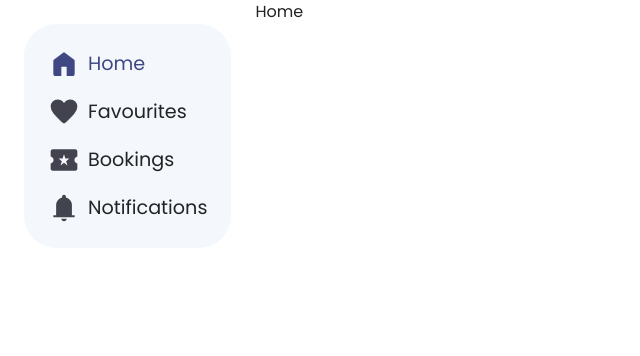
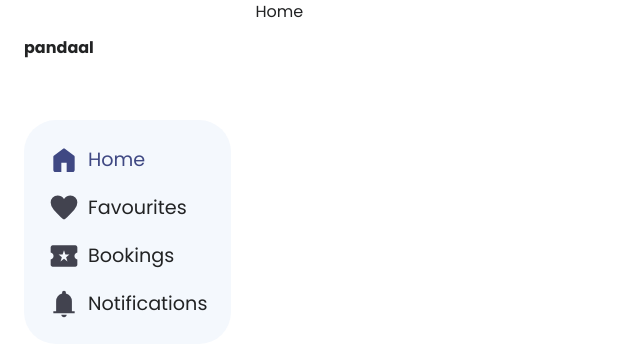
Before and after one commit to FlamingArch/pandaal, a Next.js app: page / in a window 1280 px wide. Shown: the top 356 px of the page, without its empty margins (0-640 px from the left). Built offline with nearby package versions, Linux system fonts and the light colour scheme.

Commit message:
Refactored Sidebar

```diff
--- a/fragments/Logo.js
+++ b/fragments/Logo.js
@@ -1,6 +1,11 @@
-const Logo = () => {
+const Logo = ({ className }) => {
   return (
-    <div className="flex place-items-center text-3xl font-bold text-blue-600 m-6 h-12">
+    <div
+      className={
+        "flex place-items-center text-3xl font-bold text-blue-600 m-6 h-12 " +
+        className
+      }
+    >
       pandaal
     </div>
   );
--- a/fragments/Sidebar.js
+++ b/fragments/Sidebar.js
@@ -4,20 +4,34 @@ import {
   IconHome,
   IconNotifications,
 } from "../components/Icons";
-import { NavigationItem, NavigationSelector } from "../components/Navigation";
+import { Tab } from "../components";
 import Logo from "./Logo";
 
-const Sidebar = () => {
+const AppSidebar = () => {
+  const navigationItems = [
+    {
+      icon: IconHome,
+      label: "Home",
+    },
+    {
+      icon: IconFavorites,
+      label: "Favourites",
+    },
+    {
+      icon: IconBookings,
+      label: "Bookings",
+    },
+    {
+      icon: IconNotifications,
+      label: "Notifications",
+    },
+  ];
   return (
     <div className="flex flex-col">
-      <Logo />
-      <NavigationSelector>
-        <NavigationItem active={true} Icon={IconHome} label="Home" />
-        <NavigationItem Icon={IconFavorites} label="Favourites" />
-        <NavigationItem Icon={IconBookings} label="Bookings" />
-        <NavigationItem Icon={IconNotifications} label="Notifications" />
-      </NavigationSelector>
+      <Logo className="hidden-mobile" />
+      <Tab.Bar items={navigationItems} />
     </div>
   );
 };
-export default Sidebar;
+
+export default AppSidebar;
--- a/pages/index.js
+++ b/pages/index.js
@@ -5,30 +5,12 @@ import {
   IconNotifications,
 } from "../components/Icons";
 import { Tab, Page } from "../components";
+import { AppSidebar } from "../fragments";
 
 export default function Home() {
-  const navigationItems = [
-    {
-      icon: IconHome,
-      label: "Home",
-    },
-    {
-      icon: IconFavorites,
-      label: "Favourites",
-    },
-    {
-      icon: IconBookings,
-      label: "Bookings",
-    },
-    {
-      icon: IconNotifications,
-      label: "Notifications",
-    },
-  ];
-
   return (
     <Tab.Controller>
-      <Page appBar={<Tab.Bar items={navigationItems} />}>
+      <Page appBar={<AppSidebar />}>
         <Tab.View>
           <h1>Home</h1>
           <h1>Favourites</h1>
--- a/styles/globals.scss
+++ b/styles/globals.scss
@@ -29,3 +29,9 @@ html,
     background: black;
   }
 }
+
+@media screen and (max-width: 666px) {
+  .hidden-mobile {
+    display: none;
+  }
+}
```
